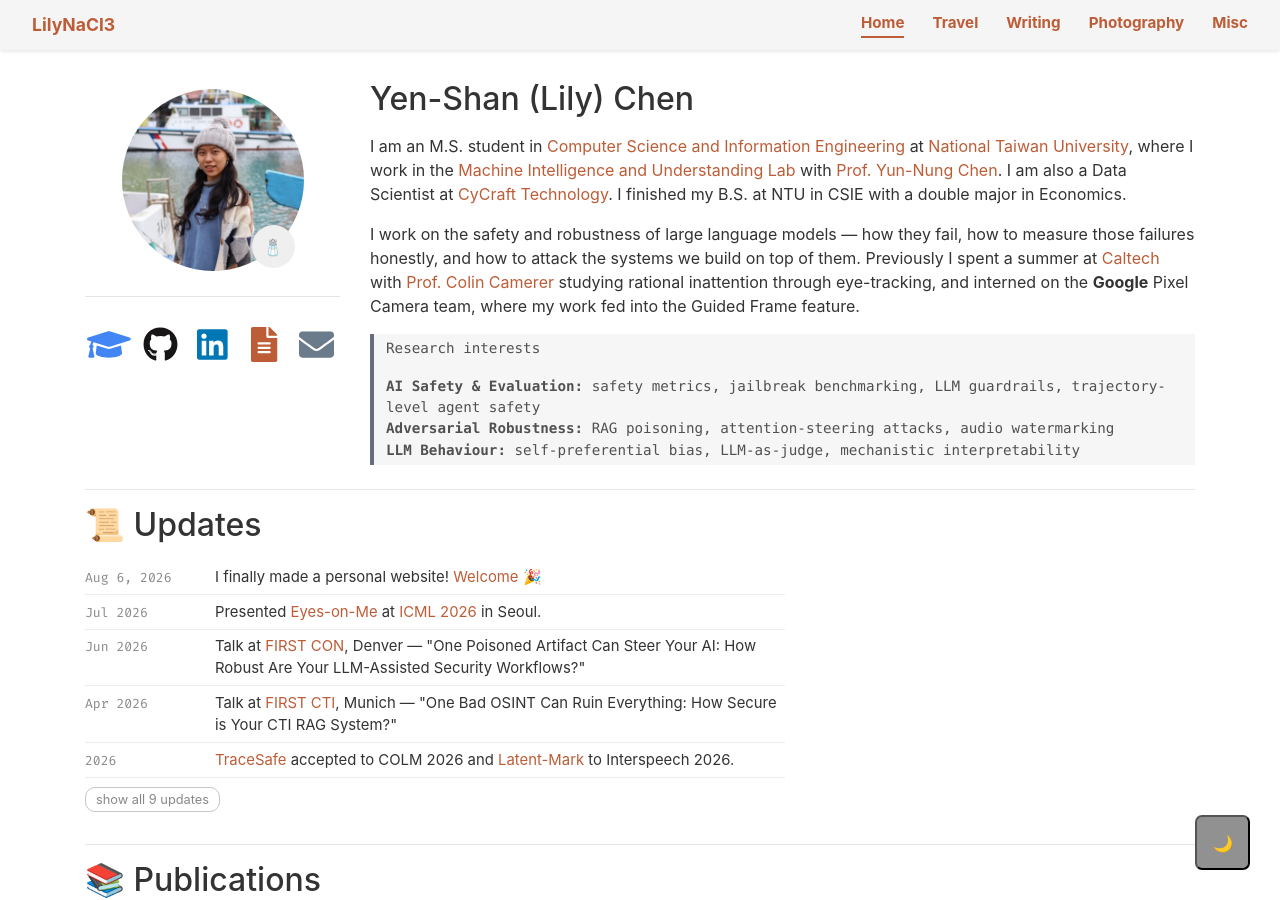
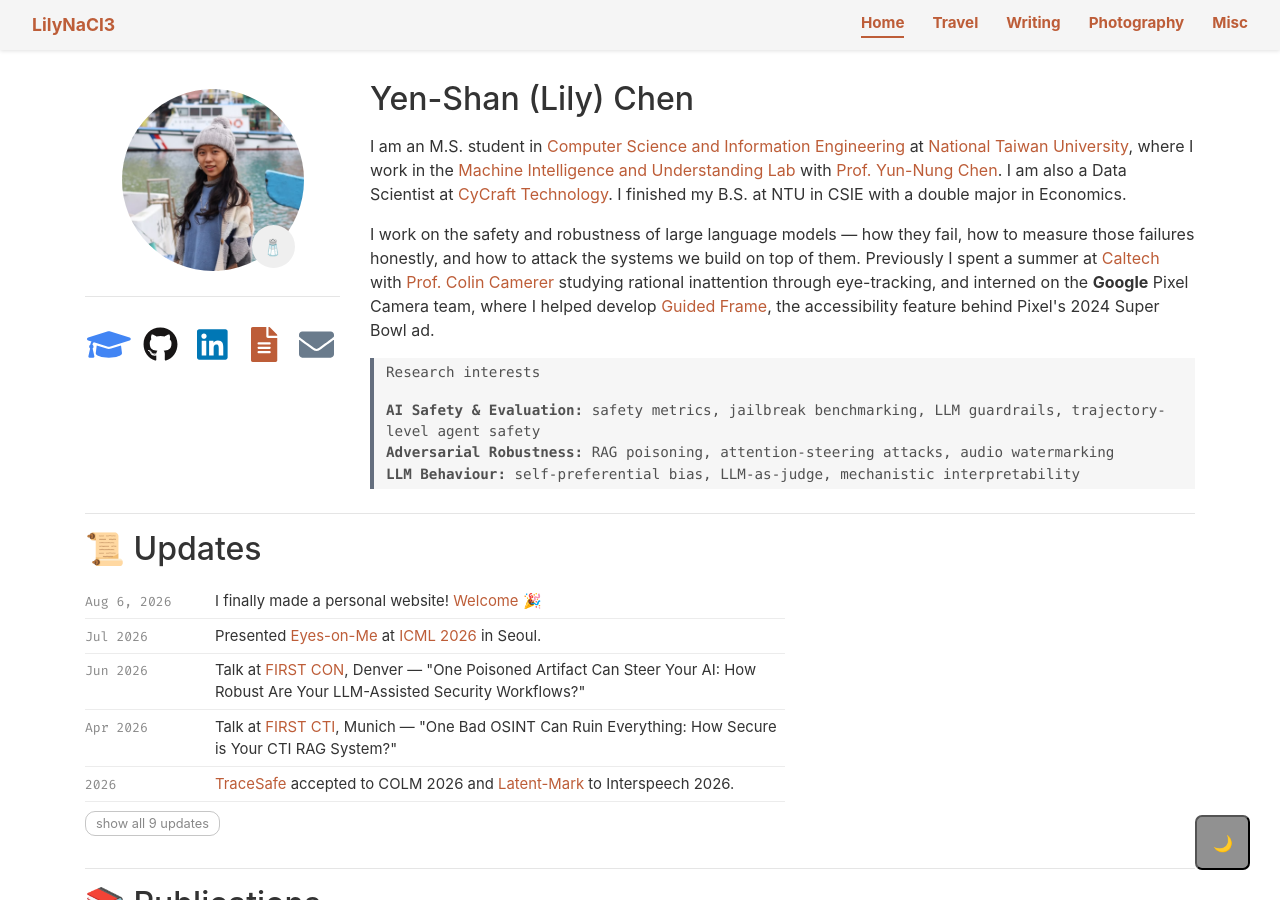
Before and after one commit to yenshan0530/yenshan0530.github.io, a Jekyll site: the page built from index.md, in a window 1280 px wide and 900 px high. Built offline with Jekyll 4.4.1, drawn with Linux system fonts in a browser that asks for light colours; some web fonts are replaced.

Commit message:
[add] link Guided Frame in the bio
Point at the Pixel Super Bowl ad post Lily supplied, and name the feature as
an accessibility one so the link text matches where it goes.

```diff
--- a/_data/about.yaml
+++ b/_data/about.yaml
@@ -40,7 +40,9 @@ second-paragraph: >-
   <a href="https://www.caltech.edu/" target="_blank" rel="noopener">Caltech</a>
   with <a href="https://www.hss.caltech.edu/people/colin-f-camerer" target="_blank" rel="noopener">Prof. Colin Camerer</a>
   studying rational inattention through eye-tracking, and interned on the
-  <b>Google</b> Pixel Camera team, where my work fed into the Guided Frame feature.
+  <b>Google</b> Pixel Camera team, where I helped develop
+  <a href="https://blog.google/products-and-platforms/devices/pixel/superbowl-ad-2024-watch-javier-in-frame/" target="_blank" rel="noopener">Guided Frame</a>,
+  the accessibility feature behind Pixel's 2024 Super Bowl ad.
 
 # research/work interests (shown in code-style box)
 research-introduction: Research interests
```
